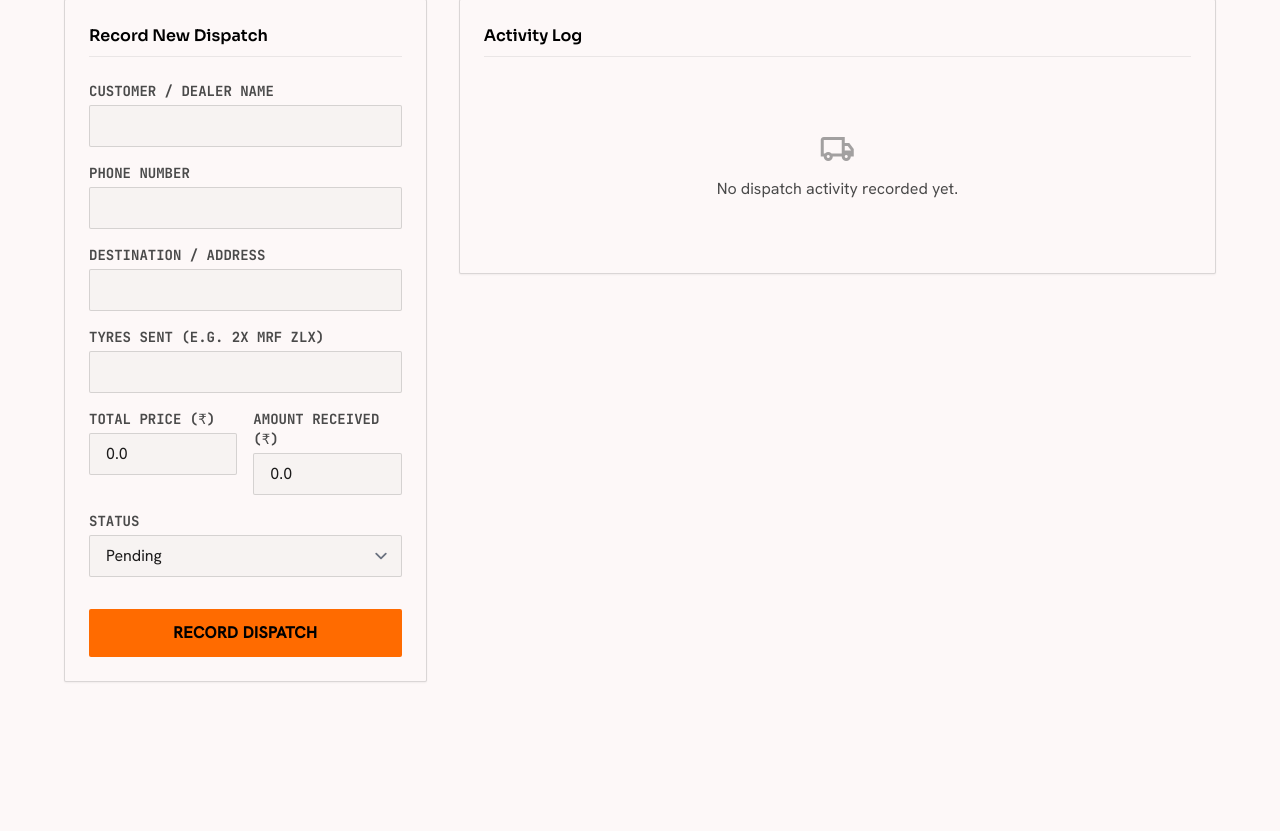
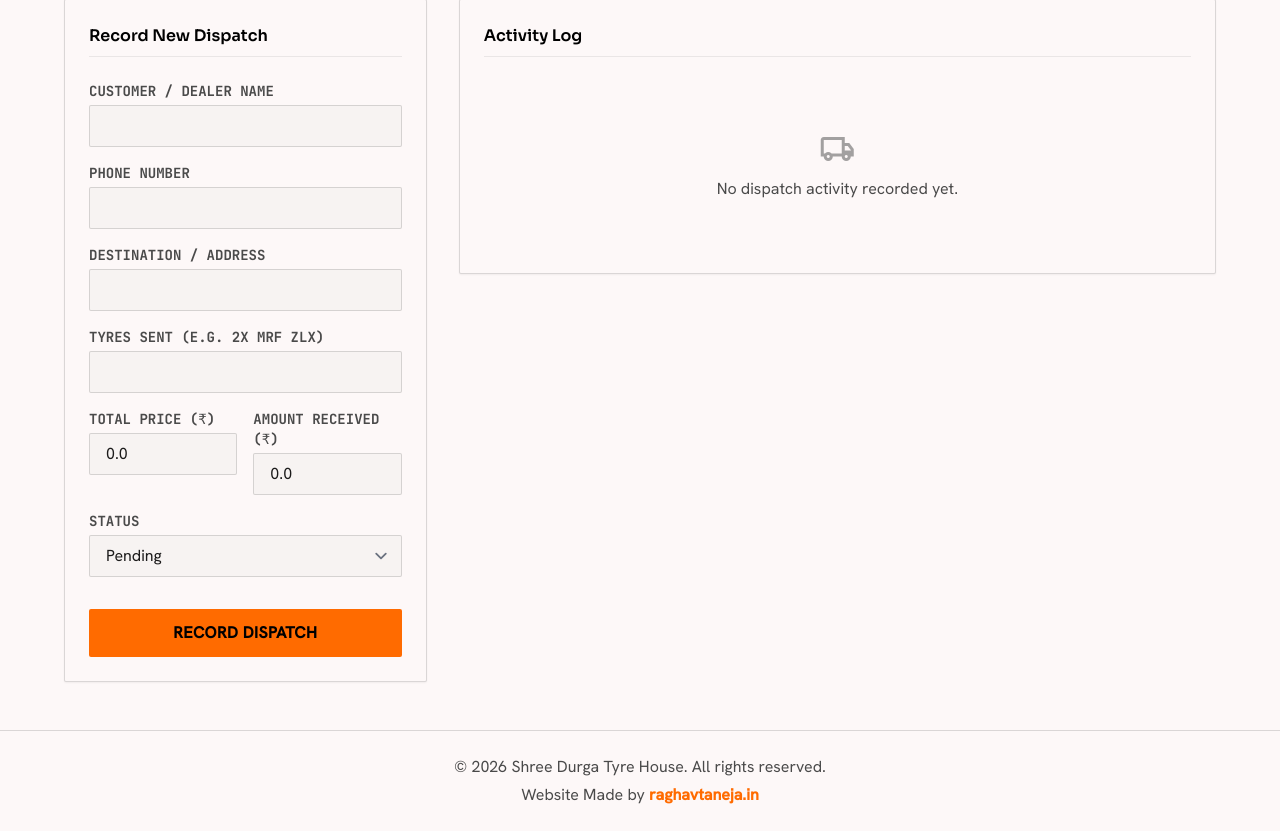
Before and after one commit to raghavtanejax/ShreeDurgaTyreHouseMain, a Flask app: page /admin/dispatch in a window 1280 px wide. Shown: the part 231-1062 px from the top of the page. Before the commit the page ends 913 px from the top, so only its background shows below. Run offline with Flask 3, Linux system fonts and the light colour scheme; the visitor is signed in with stand-in values (Sample User, id 1); data comes from the database, SQL or seed files in the repository; data that the repository does not hold is empty; some libraries are stand-ins or nearby versions.

Commit message:
branding

```diff
--- a/templates/admin_base.html
+++ b/templates/admin_base.html
@@ -169,5 +169,9 @@
 {% block content %}
 {% endblock %}
 </main>
+<footer class="text-center py-6 border-t border-steel-gray/20 mt-auto">
+    <p class="font-body-md text-body-md text-steel-gray">© {{ year }} Shree Durga Tyre House. All rights reserved.</p>
+    <p class="font-body-sm text-body-sm text-steel-gray mt-1">Website Made by <a href="https://raghavtaneja.in" target="_blank" class="text-safety-orange hover:underline font-bold">raghavtaneja.in</a></p>
+</footer>
 </body>
 </html>
--- a/templates/base.html
+++ b/templates/base.html
@@ -186,6 +186,7 @@
 <footer class="bg-charcoal-black text-surface py-12 border-t-4 border-safety-orange">
 <div class="max-w-7xl mx-auto px-margin-mobile md:px-margin-desktop text-center">
 <p class="font-body-md text-body-md text-surface-variant">© {{ year }} Shree Durga Tyre House. All rights reserved.</p>
+<p class="font-body-sm text-body-sm text-steel-gray mt-2">Website Made by <a href="https://raghavtaneja.in" target="_blank" class="text-safety-orange hover:underline font-bold">raghavtaneja.in</a></p>
 </div>
 </footer>
 </body></html>
```
